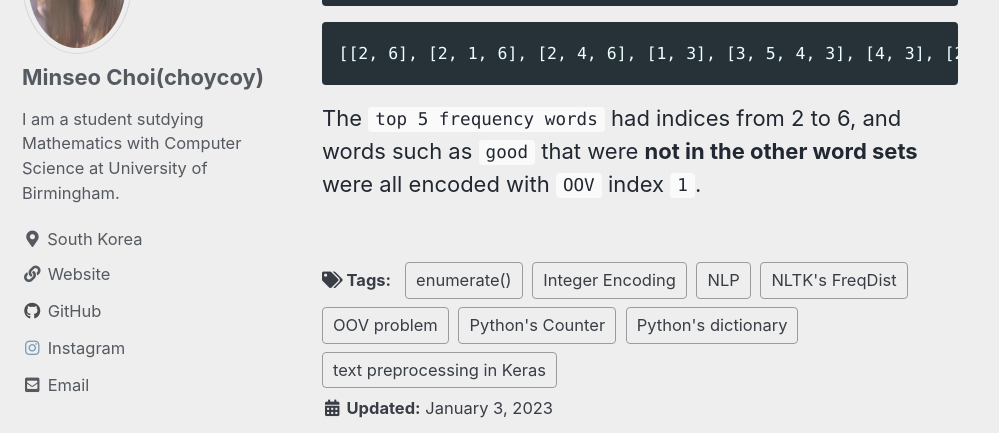
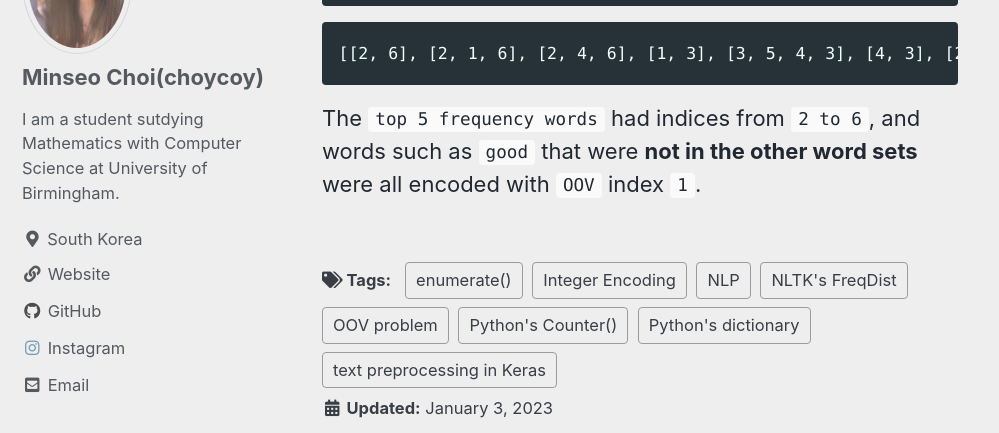
Before and after one commit to choycoy/choycoy.github.io, a Jekyll site: the page built from _posts/2023-01-03-13-nlp-integer-encoding.markdown, in a window 1280 px wide and 900 px high, scrolled down 15369 px. Shown: the part 155-588 px from the top of the window, without its empty margins (0-999 px from the left). Built offline with Jekyll 4.4.1, drawn with Linux system fonts in a browser that asks for light colours; cached includes are drawn as plain includes.

````diff
--- a/_posts/2023-01-03-13-nlp-integer-encoding.markdown
+++ b/_posts/2023-01-03-13-nlp-integer-encoding.markdown
@@ -5,7 +5,7 @@ tags:
   - Integer Encoding
   - OOV problem
   - Python's dictionary
-  - Python's Counter
+  - Python's Counter()
   - NLTK's FreqDist
   - enumerate()
   - text preprocessing in Keras
@@ -446,4 +446,4 @@ print(tokenizer.texts_to_sequences(preprocessed_sentences))
 [[2, 6], [2, 1, 6], [2, 4, 6], [1, 3], [3, 5, 4, 3], [4, 3], [2, 5, 1], [2, 5, 1], [2, 5, 3], [1, 1, 4, 3, 1, 2, 1], [2, 1, 4, 1]]
 ```
 
-The `top 5 frequency words` had indices from 2 to 6, and words such as `good` that were **not in the other word sets** were all encoded with `OOV` index `1`.
+The `top 5 frequency words` had indices from `2 to 6`, and words such as `good` that were **not in the other word sets** were all encoded with `OOV` index `1`.
````
